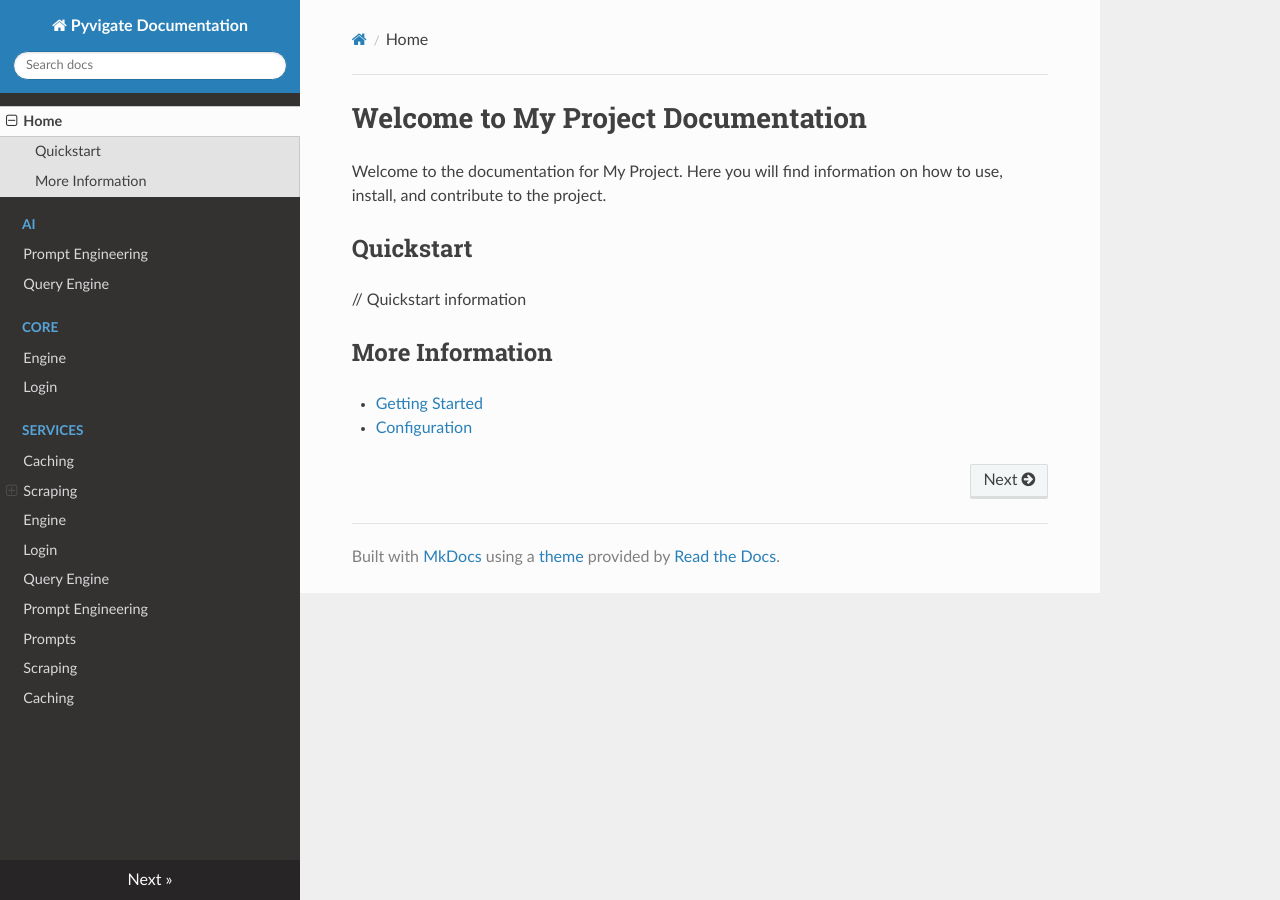
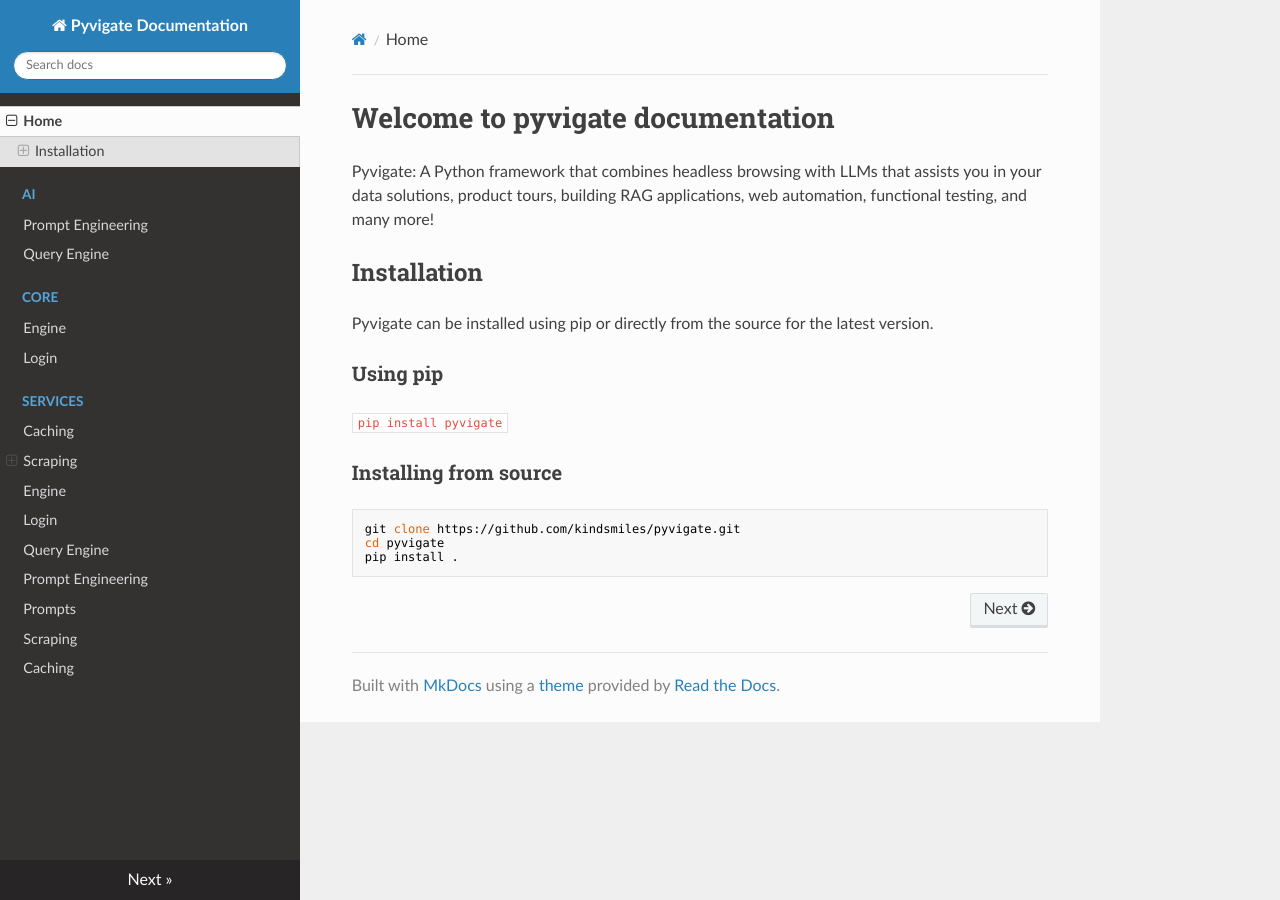
Before and after one commit to kindsmiles/pyvigate, an MkDocs documentation site: the page built from docs/index.md, in a window 1280 px wide. Built offline with MkDocs 1.6.1, drawn with Linux system fonts in a browser that asks for light colours; nearby versions of some CDN libraries.

Commit message:
Update: docs/index.md

````diff
--- a/docs/index.md
+++ b/docs/index.md
@@ -1,12 +1,18 @@
-# Welcome to My Project Documentation
+# Welcome to pyvigate documentation
+Pyvigate: A Python framework that combines headless browsing with LLMs that assists you in your data solutions, product tours, building RAG applications, web automation, functional testing, and many more!
 
-Welcome to the documentation for My Project. Here you will find information on how to use, install, and contribute to the project.
 
-## Quickstart
+## Installation
 
-// Quickstart information
+Pyvigate can be installed using pip or directly from the source for the latest version.
 
-## More Information
+### Using pip
 
-- [Getting Started](getting-started.md)
-- [Configuration](configuration.md)
+`pip install pyvigate`
+
+### Installing from source
+```
+git clone https://github.com/kindsmiles/pyvigate.git
+cd pyvigate
+pip install .
+```
````
